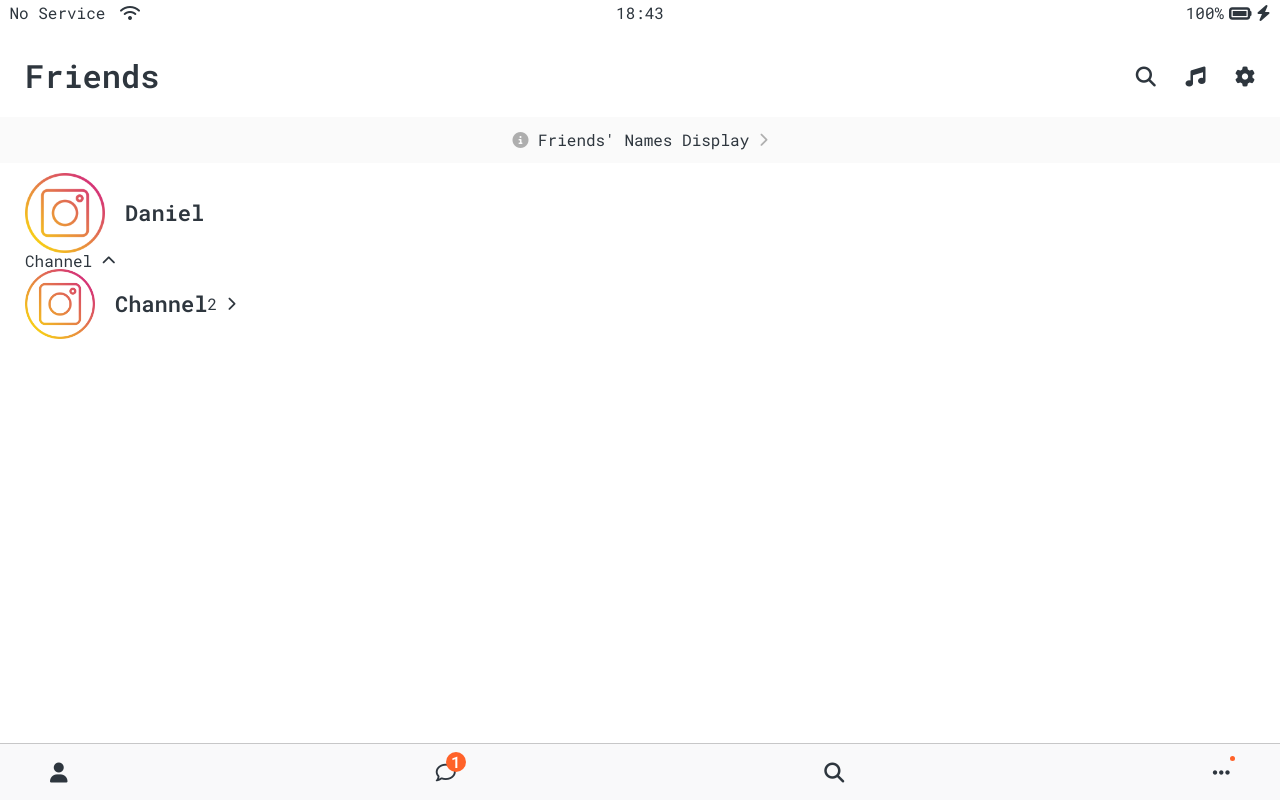
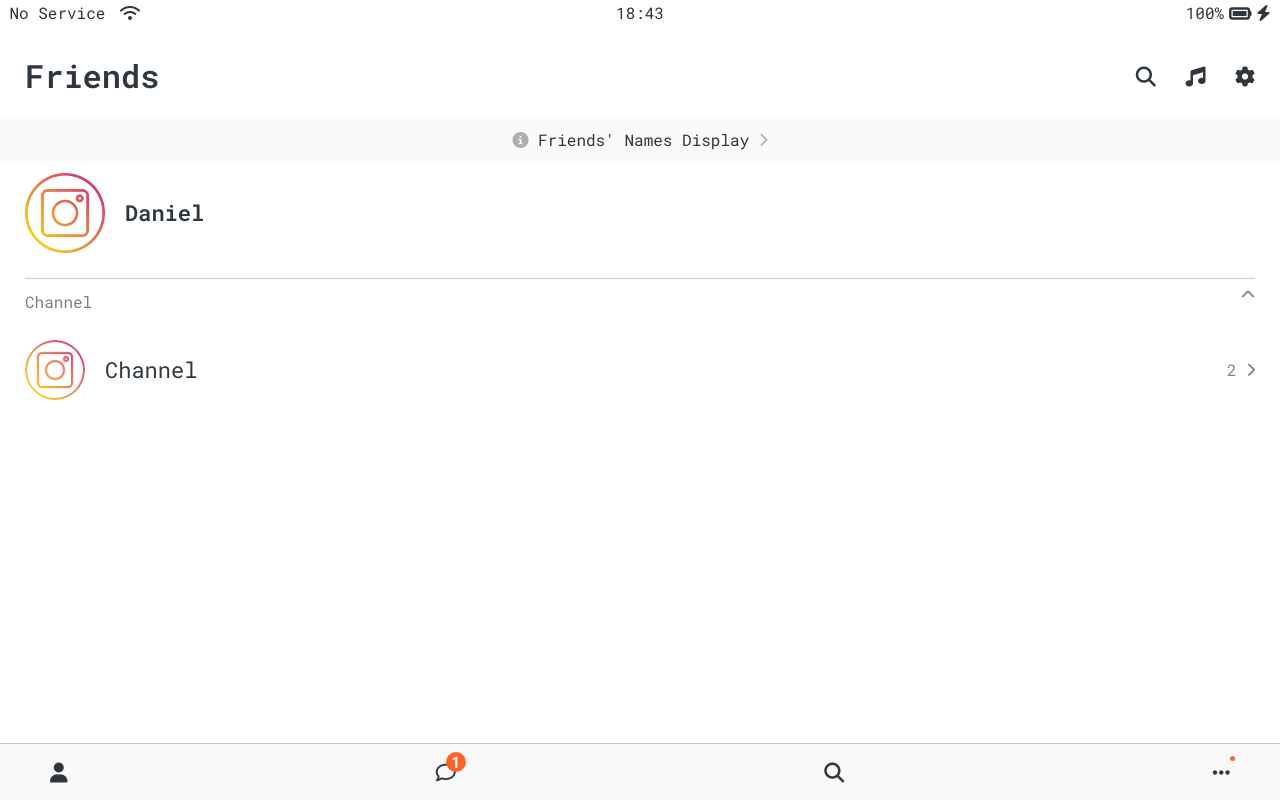
Before and after one commit to thddlsgur0105/kokoa-clone-2021, a plain HTML site: page friends.html in a window 1280 px wide. Drawn offline with Linux system fonts and the light colour scheme.

Commit message:
Finished friends.html 03.png

```diff
--- a/css/components/user-component.css
+++ b/css/components/user-component.css
@@ -1,3 +1,6 @@
+.user-component {
+    justify-content: space-between;
+}
 .user-component,
 .user-component__column:first-child {
     display: flex;
@@ -13,6 +16,9 @@
     font-weight: 600;
     font-size: 22px;
 }
+.user-component__title--not-bold {
+    font-weight: 400;
+}
 .user-component__subtitle {
     margin-top: 5px;
     font-size: 17px;
@@ -22,3 +28,10 @@
     width: 80px;
     height: 80px;
 }
+.user-component__avatar--sm {
+    width: 60px;
+    height: 60px;
+}
+.user-component__column:last-child {
+    color:rgba(0, 0, 0, 0.5);
+}
--- a/css/screens/friends.css
+++ b/css/screens/friends.css
@@ -12,3 +12,14 @@
 .friends-screen {
     padding: 0px var(--horizontal-space);
 }
+.friends-screen__channel {
+    margin-top: 25px;
+    border-top: 1px solid rgba(0, 0, 0, 0.2);
+    padding-top: 15px;
+}
+.friends-screen__channel-header {
+    margin-bottom: 30px;
+    display: flex;
+    justify-content: space-between;
+    color:rgba(0, 0, 0, 0.5);
+}
--- a/friends.html
+++ b/friends.html
@@ -65,7 +65,9 @@
               class="user-component__avatar user-component__avatar--sm"
             />
             <div class="user-component__text">
-              <h4 class="user-component__title">Channel</h4>
+              <h4 class="user-component__title user-component__title--not-bold">
+                Channel
+              </h4>
             </div>
           </div>
           <div class="user-component__column">
```
